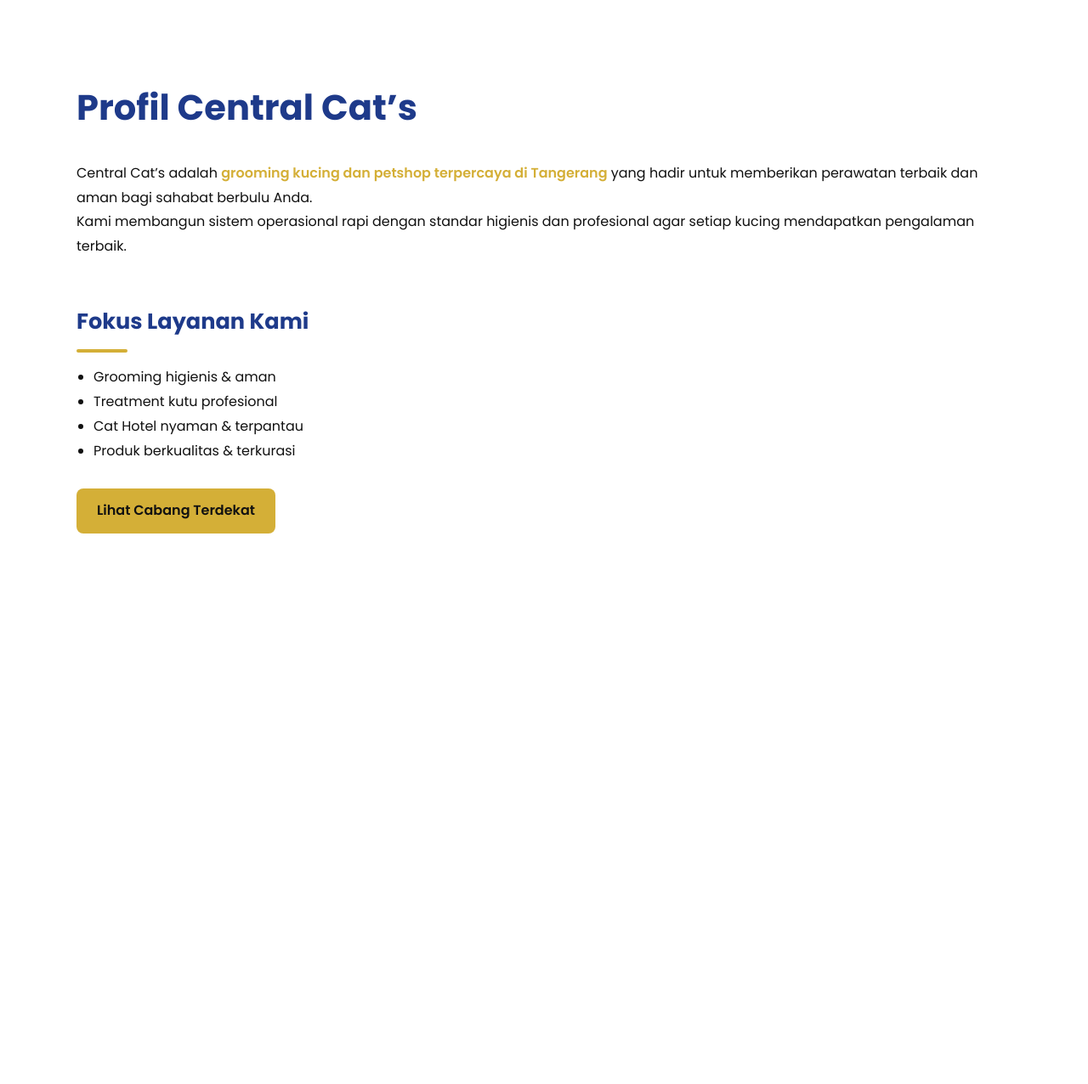
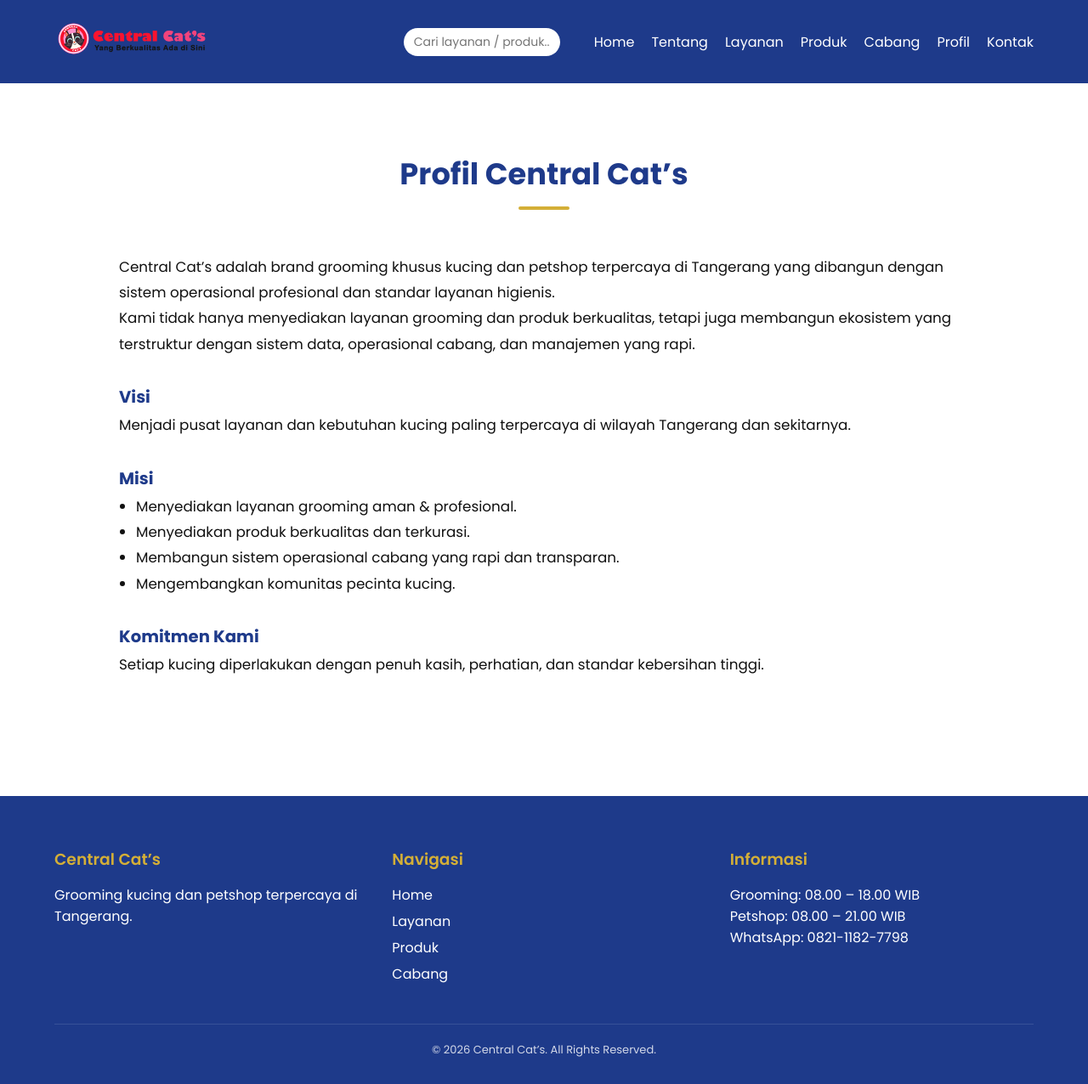
Before and after one commit to centralcatgrooming-svg/centralcats, a plain HTML site: page tentang.html in a window 1280 px wide. Shown: the whole page at 85% size. Before the commit the page ends 800 px from the top, so only its background shows below. Drawn offline with Linux system fonts and the light colour scheme.

Commit message:
Update tentang.html

```diff
--- a/tentang.html
+++ b/tentang.html
@@ -3,8 +3,8 @@
 <head>
 <meta charset="UTF-8">
 <meta name="viewport" content="width=device-width, initial-scale=1.0">
-  <title>Profil Central Cat’s | Grooming Kucing & Petshop Terpercaya di Tangerang</title>
-  <meta name="description" content="Profil Central Cat’s — Grooming kucing dan petshop terpercaya di Tangerang dengan standar higienis, sistem profesional, treatment kutu, cat hotel, dan pelayanan penuh perhatian.">
+<title>Profil Central Cat’s | Grooming & Petshop Tangerang</title>
+<meta name="description" content="Profil resmi Central Cat’s. Grooming khusus kucing dan petshop terpercaya di Tangerang dengan sistem operasional profesional.">
 
 <link href="https://fonts.googleapis.com/css2?family=Poppins:wght@400;600;700&display=swap" rel="stylesheet">
 
@@ -15,105 +15,158 @@
   --light:#f3f4f6;
   --text:#111;
 }
-
 *{margin:0;padding:0;box-sizing:border-box;font-family:'Poppins',sans-serif;}
-    body{background:#fff;color:var(--text);line-height:1.8;}
+body{background:#fff;color:var(--text);}
 body.no-scroll{overflow:hidden;}
 
-    .section{padding:90px 5%;}
-    .container{max-width:1100px;margin:auto;}
+header{
+  background:var(--primary);
+  padding:8px 5%;
+  display:flex;
+  justify-content:space-between;
+  align-items:center;
+  position:sticky;
+  top:0;
+  z-index:1000;
+}
+.logo-area img{height:75px;}
 
-    h1{font-size:2.6rem;color:var(--primary);margin-bottom:25px;}
+nav{display:flex;align-items:center;}
+nav a{color:white;text-decoration:none;margin-left:20px;font-weight:500;transition:.3s;}
+nav a:hover{color:var(--accent);}
 
-    h2{
-      font-size:1.6rem;
-      margin-top:50px;
+.search-box{display:flex;align-items:center;background:white;border-radius:30px;padding:6px 12px;margin-right:20px;}
+.search-box input{border:none;outline:none;font-size:14px;width:160px;}
+
+.section{padding:80px 5%;text-align:center;}
+.section h2{
+  font-size:2.2rem;
+  font-weight:700;
   color:var(--primary);
-      position:relative;
+  display:inline-block;
 }
-
-    h2::after{
+.section h2::after{
   content:"";
   display:block;
   width:60px;
   height:4px;
   background:var(--accent);
-      margin-top:10px;
-      border-radius:3px;
+  margin:12px auto;
+  border-radius:4px;
 }
 
-    .highlight{color:var(--accent);font-weight:600;}
-
-    .btn{
-      display:inline-block;
-      padding:12px 24px;
-      background:var(--accent);
-      color:#111;
-      text-decoration:none;
-      font-weight:600;
-      border-radius:8px;
-      margin-top:30px;
+.content-box{
+  max-width:1000px;
+  margin:40px auto 0;
+  text-align:left;
+  line-height:1.8;
+  font-size:1.05rem;
 }
 
-    @media(max-width:768px){
-      nav{display:none;}
+footer{
+  background:var(--primary);
+  color:white;
+  padding:60px 5% 30px;
+  margin-top:60px;
+}
+.footer-container{
+  max-width:1200px;
+  margin:auto;
+  display:grid;
+  grid-template-columns:repeat(auto-fit,minmax(250px,1fr));
+  gap:40px;
+}
+.footer-title{font-weight:600;margin-bottom:15px;color:var(--accent);}
+.footer-bottom{
+  text-align:center;
+  margin-top:40px;
+  font-size:13px;
+  opacity:.8;
+  border-top:1px solid rgba(255,255,255,.15);
+  padding-top:20px;
 }
 </style>
 </head>
-
 <body>
 
-  <!-- LOAD HEADER PARTIAL -->
-  <div id="header-placeholder"></div>
+<!-- HEADER IDENTIK -->
+<header>
+  <div class="logo-area">
+    <img src="assets/logo/logo-horizontal.png" alt="Central Cat's Logo">
+  </div>
+  <nav>
+    <div class="search-box">
+      <input type="text" placeholder="Cari layanan / produk...">
+    </div>
+    <a href="index.html">Home</a>
+    <a href="index.html#about">Tentang</a>
+    <a href="index.html#services">Layanan</a>
+    <a href="index.html#products">Produk</a>
+    <a href="cabang.html">Cabang</a>
+    <a href="tentang.html">Profil</a>
+    <a href="index.html#contact">Kontak</a>
+  </nav>
+</header>
 
+<!-- KONTEN PROFIL -->
 <section class="section">
-    <div class="container">
-      <h1>Profil Central Cat’s</h1>
-      <p>Central Cat’s adalah <span class="highlight">grooming kucing dan petshop terpercaya di Tangerang</span> yang hadir untuk memberikan perawatan terbaik dan aman bagi sahabat berbulu Anda.</p>
-      <p>Kami membangun sistem operasional rapi dengan standar higienis dan profesional agar setiap kucing mendapatkan pengalaman terbaik.</p>
+  <h2>Profil Central Cat’s</h2>
 
-      <h2>Fokus Layanan Kami</h2>
-      <ul style="margin-top:15px;padding-left:20px;">
-        <li>Grooming higienis & aman</li>
-        <li>Treatment kutu profesional</li>
-        <li>Cat Hotel nyaman & terpantau</li>
-        <li>Produk berkualitas & terkurasi</li>
+  <div class="content-box">
+    <p>
+      Central Cat’s adalah brand grooming khusus kucing dan petshop terpercaya di Tangerang yang dibangun dengan sistem operasional profesional dan standar layanan higienis.
+    </p>
+
+    <p>
+      Kami tidak hanya menyediakan layanan grooming dan produk berkualitas, tetapi juga membangun ekosistem yang terstruktur dengan sistem data, operasional cabang, dan manajemen yang rapi.
+    </p>
+
+    <h3 style="margin-top:30px;color:var(--primary);">Visi</h3>
+    <p>
+      Menjadi pusat layanan dan kebutuhan kucing paling terpercaya di wilayah Tangerang dan sekitarnya.
+    </p>
+
+    <h3 style="margin-top:30px;color:var(--primary);">Misi</h3>
+    <ul style="padding-left:20px;">
+      <li>Menyediakan layanan grooming aman & profesional.</li>
+      <li>Menyediakan produk berkualitas dan terkurasi.</li>
+      <li>Membangun sistem operasional cabang yang rapi dan transparan.</li>
+      <li>Mengembangkan komunitas pecinta kucing.</li>
     </ul>
 
-      <a href="cabang.html" class="btn">Lihat Cabang Terdekat</a>
+    <h3 style="margin-top:30px;color:var(--primary);">Komitmen Kami</h3>
+    <p>
+      Setiap kucing diperlakukan dengan penuh kasih, perhatian, dan standar kebersihan tinggi.
+    </p>
   </div>
 </section>
 
-  <!-- LOAD FOOTER PARTIAL -->
-  <div id="footer-placeholder"></div>
+<!-- FOOTER IDENTIK -->
+<footer>
+  <div class="footer-container">
+    <div>
+      <h3 class="footer-title">Central Cat’s</h3>
+      <p>Grooming kucing dan petshop terpercaya di Tangerang.</p>
+    </div>
 
-  <script>
-    document.addEventListener("DOMContentLoaded", function(){
+    <div>
+      <h3 class="footer-title">Navigasi</h3>
+      <a href="index.html" style="color:white;text-decoration:none;display:block;margin-bottom:6px;">Home</a>
+      <a href="index.html#services" style="color:white;text-decoration:none;display:block;margin-bottom:6px;">Layanan</a>
+      <a href="index.html#products" style="color:white;text-decoration:none;display:block;margin-bottom:6px;">Produk</a>
+      <a href="cabang.html" style="color:white;text-decoration:none;display:block;margin-bottom:6px;">Cabang</a>
+    </div>
 
-      // Fungsi untuk load partial
-      function loadPartial(id, file){
-        fetch(file)
-          .then(response => {
-            if (!response.ok) {
-              throw new Error(file + ' gagal di-load (status: ' + response.status + ')');
-            }
-            return response.text();
-          })
-          .then(data => {
-            document.getElementById(id).innerHTML = data;
-          })
-          .catch(error => {
-            console.error('Error:', error);
-            document.getElementById(id).innerHTML = "<p style='color:red'>Gagal memuat " + file + "</p>";
-          });
-      }
+    <div>
+      <h3 class="footer-title">Informasi</h3>
+      <p>Grooming: 08.00 – 18.00 WIB</p>
+      <p>Petshop: 08.00 – 21.00 WIB</p>
+      <p>WhatsApp: 0821-1182-7798</p>
+    </div>
+  </div>
 
-      // Load Header & Footer
-      loadPartial('header-placeholder', 'partials/header.html');
-      loadPartial('footer-placeholder', 'partials/footer.html');
-
-    });
-  </script>
+  <div class="footer-bottom">© 2026 Central Cat’s. All Rights Reserved.</div>
+</footer>
 
 </body>
 </html>
```
Lines whose indentation alone changed are shown as unchanged.
